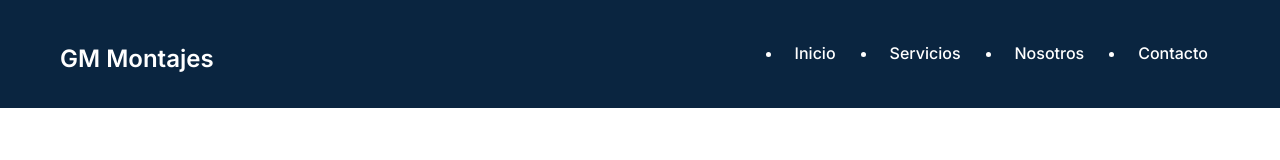
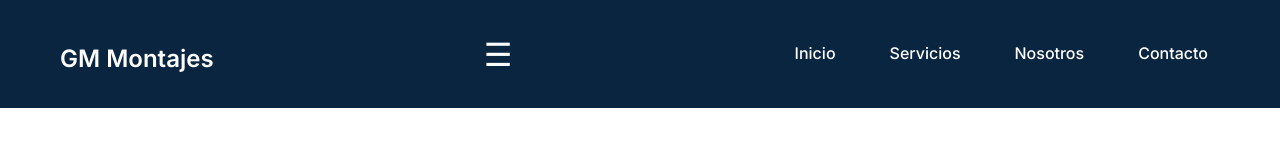
Before and after one commit to Nefastium/GM-Montajes-Electromecanicos, a React (Vite) app: page / in a window 1280 px wide. Shown: the top 160 px of the page. Built offline with nearby package versions, Linux system fonts and the light colour scheme.

Commit message:
Add smooth animation to mobile hamburger menu

```diff
--- a/src/components/Navbar.jsx
+++ b/src/components/Navbar.jsx
@@ -1,36 +1,36 @@
-import { useState } from "react";
+import { useState, useEffect } from "react";
 
 function Navbar() {
   const [open, setOpen] = useState(false);
+  const [scrolled, setScrolled] = useState(false);
+
+  useEffect(() => {
+    const onScroll = () => {
+      setScrolled(window.scrollY > 10);
+    };
+
+    window.addEventListener("scroll", onScroll);
+    return () => window.removeEventListener("scroll", onScroll);
+  }, []);
 
   return (
-    <nav className="navbar">
+    <nav className={`navbar ${scrolled ? "scrolled" : ""}`}>
       <h1 className="logo">GM Montajes</h1>
 
-      {/* Botón hamburguesa */}
       <div
-        className="hamburger"
+        className={`hamburger ${open ? "open" : ""}`}
         onClick={() => setOpen(!open)}
       >
         ☰
       </div>
 
-      {/* Menú */}
+
       <ul className={`nav-links ${open ? "open" : ""}`}>
-        <li>
-            <a href="#inicio" onClick={() => setOpen(false)}>Inicio</a>
-        </li>
-        <li>
-            <a href="#servicios" onClick={() => setOpen(false)}>Servicios</a>
-        </li>
-        <li>
-            <a href="#nosotros" onClick={() => setOpen(false)}>Nosotros</a>
-        </li>
-        <li>
-            <a href="#contacto" onClick={() => setOpen(false)}>Contacto</a>
-        </li>
-        </ul>
-
+        <li><a href="#inicio" onClick={() => setOpen(false)}>Inicio</a></li>
+        <li><a href="#servicios" onClick={() => setOpen(false)}>Servicios</a></li>
+        <li><a href="#nosotros" onClick={() => setOpen(false)}>Nosotros</a></li>
+        <li><a href="#contacto" onClick={() => setOpen(false)}>Contacto</a></li>
+      </ul>
     </nav>
   );
 }
--- a/src/index.css
+++ b/src/index.css
@@ -36,12 +36,19 @@ section {
 
 /* NAVBAR */
 .navbar {
+  position: sticky;
+  top: 0;
+  z-index: 999;
   display: flex;
   flex-direction: column;
   align-items: center;
   background: #0a2540;
   color: white;
   padding: 15px;
+}
+
+.navbar.scrolled {
+  box-shadow: 0 4px 10px rgba(0, 0, 0, 0.25);
 }
 
 .navbar h1 {
@@ -69,6 +76,11 @@ section {
   background: rgba(255, 255, 255, 0.15);
 }
 
+.nav-links a:active {
+  background: rgba(255, 255, 255, 0.25);
+}
+
+
 
 .nav-links li {
   cursor: pointer;
@@ -82,16 +94,28 @@ section {
 
 /* Ocultamos menú por defecto */
 .nav-links {
-  display: none;
+  display: flex;
+  flex-direction: column;
+  gap: 10px;
+  list-style: none;
+  padding: 0;
+  margin: 0;
+
+  /* ANIMACIÓN */
+  max-height: 0;
+  overflow: hidden;
+  opacity: 0;
+  transform: translateY(-10px);
+  transition: max-height 0.3s ease, opacity 0.3s ease, transform 0.3s ease;
 }
 
-/* Menú abierto */
 .nav-links.open {
-  display: flex;
-  flex-direction: column;
-  gap: 15px;
+  max-height: 300px;
+  opacity: 1;
+  transform: translateY(0);
   margin-top: 15px;
 }
+
 
 
 /* HERO */
@@ -122,23 +146,7 @@ button {
   font-size: 1rem;
   border-radius: 4px;
 }
-.hamburger {
-  font-size: 2rem;
-  cursor: pointer;
-}
 
-/* Ocultamos menú por defecto */
-.nav-links {
-  display: none;
-}
-
-/* Menú abierto */
-.nav-links.open {
-  display: flex;
-  flex-direction: column;
-  gap: 15px;
-  margin-top: 15px;
-}
 
 /* Whatsapp Icon */
 
@@ -168,6 +176,7 @@ button {
 
 @media (min-width: 768px) {
   /* NAVBAR */
+  @media (min-width: 768px) {
   .navbar {
     flex-direction: row;
     justify-content: space-between;
@@ -175,27 +184,24 @@ button {
   }
 
   .nav-links {
+    max-height: none;
+    opacity: 1;
+    transform: none;
     flex-direction: row;
     gap: 30px;
-    }
+  }
 
-    .hamburger {
-      display: none;
-    }
-    .hamburger {
+}
+
+  .hamburger {
   font-size: 2rem;
   cursor: pointer;
   user-select: none;
+  transition: transform 0.3s ease;
 }
 
-    .nav-links {
-      display: flex;
-    }
-
-    .nav-links.open a {
-  width: 100%;
-  text-align: center;
-  padding: 12px;
+.hamburger.open {
+  transform: rotate(90deg);
 }
 
 
```
